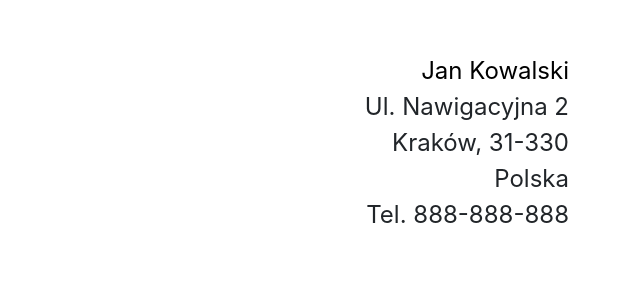
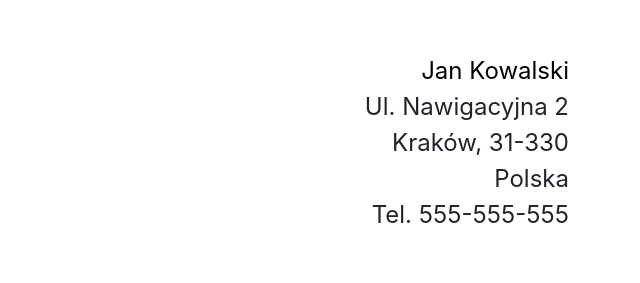
Before and after one commit to Stachoo99/example_page, a plain HTML site: page index.html in a window 1280 px wide. Shown: the part 2000-2283 px from the top of the page, 640-1280 px from the left. Drawn offline with nearby package versions, Linux system fonts and the light colour scheme.

Commit message:
changed tel

```diff
--- a/index.html
+++ b/index.html
@@ -118,7 +118,7 @@
 Ul. Nawigacyjna 2<br>
 Kraków, 31-330<br>
 Polska<br>
-Tel. 888-888-888
+Tel. 555-555-555
 
 </address>
 
```
